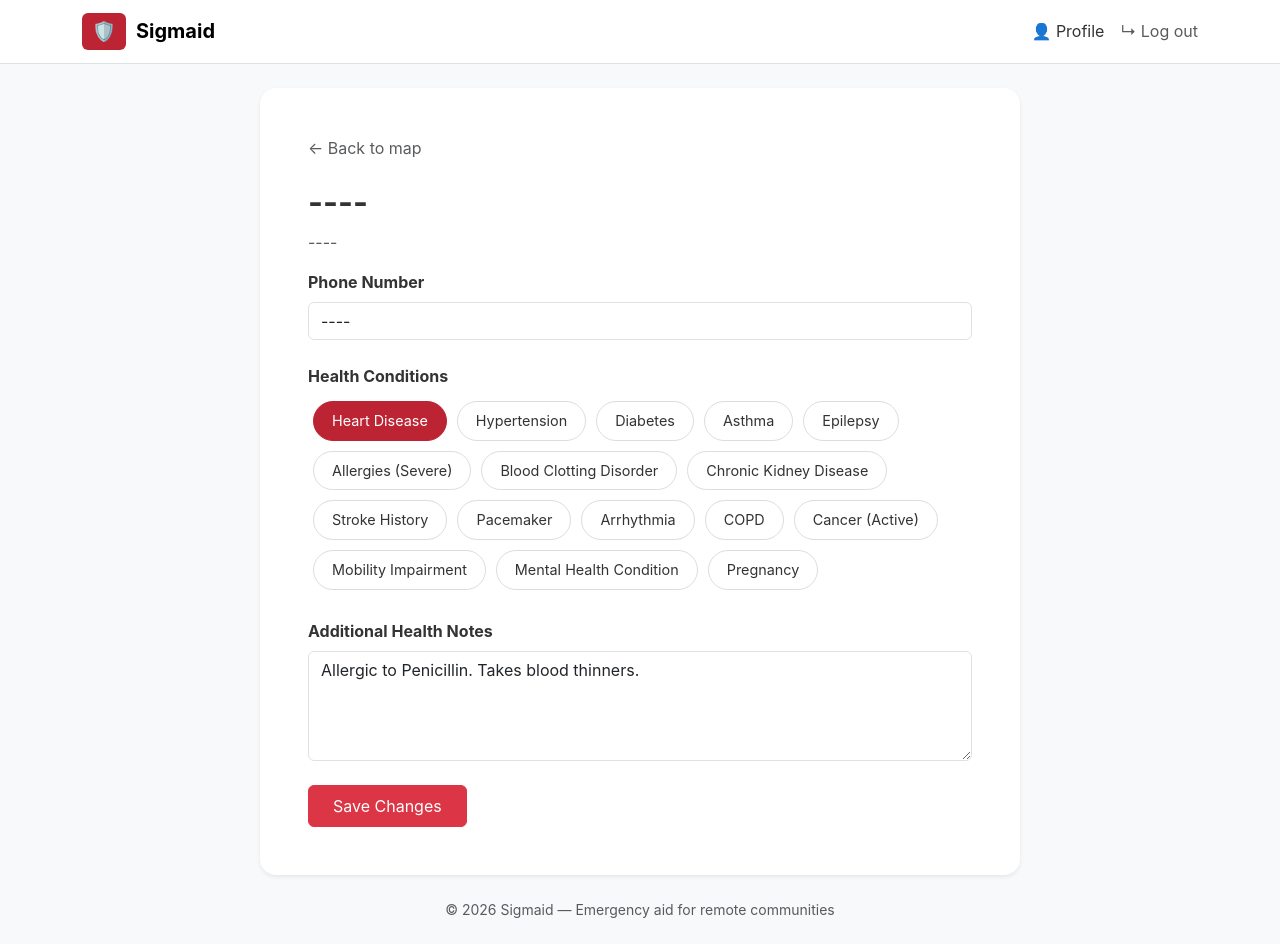
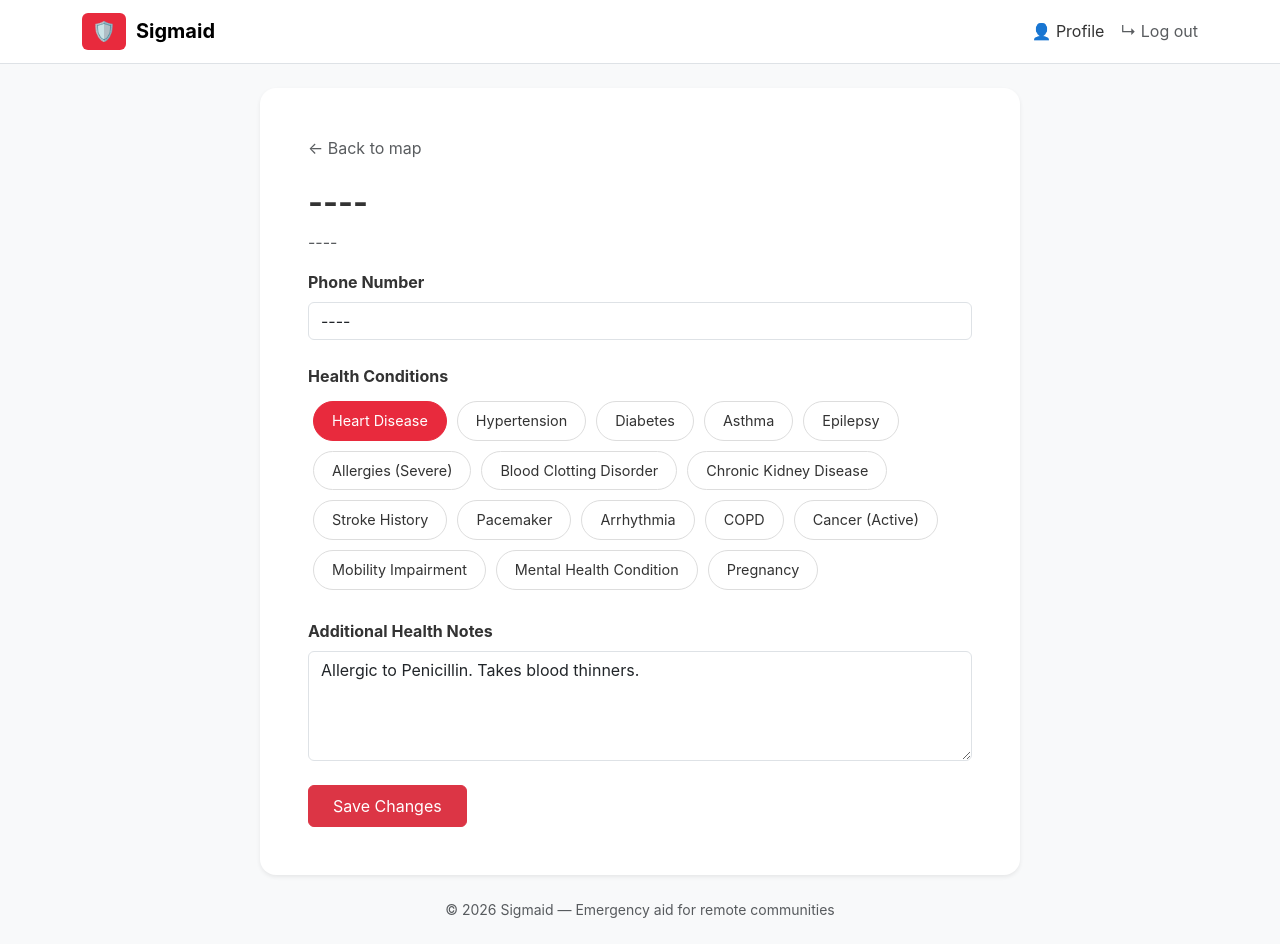
Before and after one commit to Sandalka67/SignaidRepo, a Flask app: page /profile in a window 1280 px wide. Run offline with Flask 3, Linux system fonts and the light colour scheme.

Commit message:
sig-red color change

```diff
--- a/frontend/static/style.css
+++ b/frontend/static/style.css
@@ -1,5 +1,5 @@
 :root {
-    --sig-red: #bc2433;
+    --sig-red: #e82a3d;
     --sig-light-red: #f8d7da;
     --text-main: #333333;
     --bg-light: #f8f9fa;
```
Also changed, not shown: instance/sigmaid.db.
